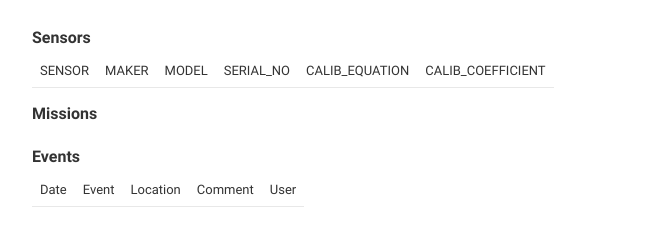
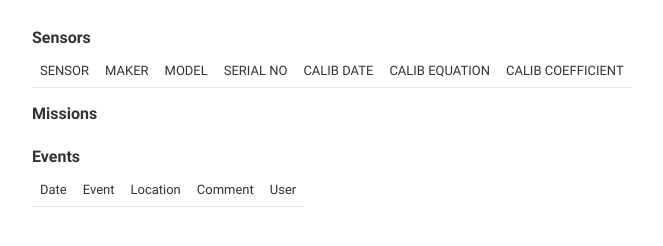
Before and after one commit to boom-lab/bgc-db, a Django app: template templates/admin/detail_view.html in a window 1280 px wide. Shown: the part 260-506 px from the top of the page, without its empty margins (8-671 px from the left). Run offline with Django 3.2, Linux system fonts and the light colour scheme; the template is opened without the code that fills it, so the values that code supplies are empty.

Commit message:
calibration date

```diff
--- a/templates/admin/detail_view.html
+++ b/templates/admin/detail_view.html
@@ -23,9 +23,10 @@
     <td>SENSOR</td>
     <td>MAKER</td>
     <td>MODEL</td>
-    <td>SERIAL_NO</td>
-    <td>CALIB_EQUATION</td>
-    <td>CALIB_COEFFICIENT</td>
+    <td>SERIAL NO</td>
+    <td>CALIB DATE</td>
+    <td>CALIB EQUATION</td>
+    <td>CALIB COEFFICIENT</td>
   </tr>
   {% for sensor in entry.sensors.all %}
   <tr>
@@ -33,6 +34,7 @@
     <td>{{ sensor.SENSOR_MAKER }}</td>
     <td>{{ sensor.SENSOR_MODEL }}</td>
     <td>{{ sensor.SENSOR_SERIAL_NO }}</td>
+    <td>{{ sensor.SENSOR_CALIB_DATE }}</td>
     <td>{{ sensor.PREDEPLOYMENT_CALIB_EQUATION }}</td>
     <td>{{ sensor.PREDEPLOYMENT_CALIB_COEFFICIENT }}</td>
   </tr>
```
